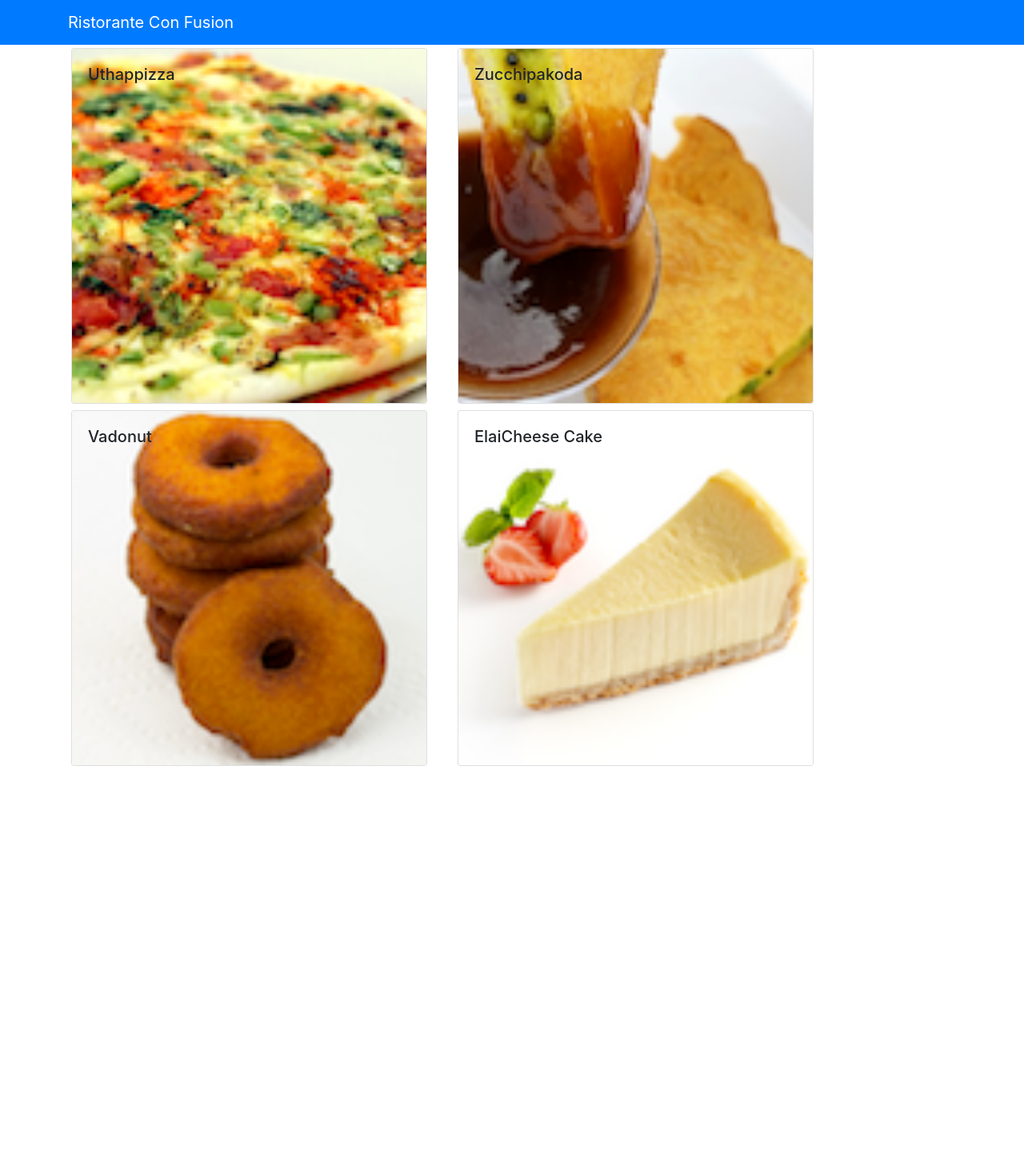
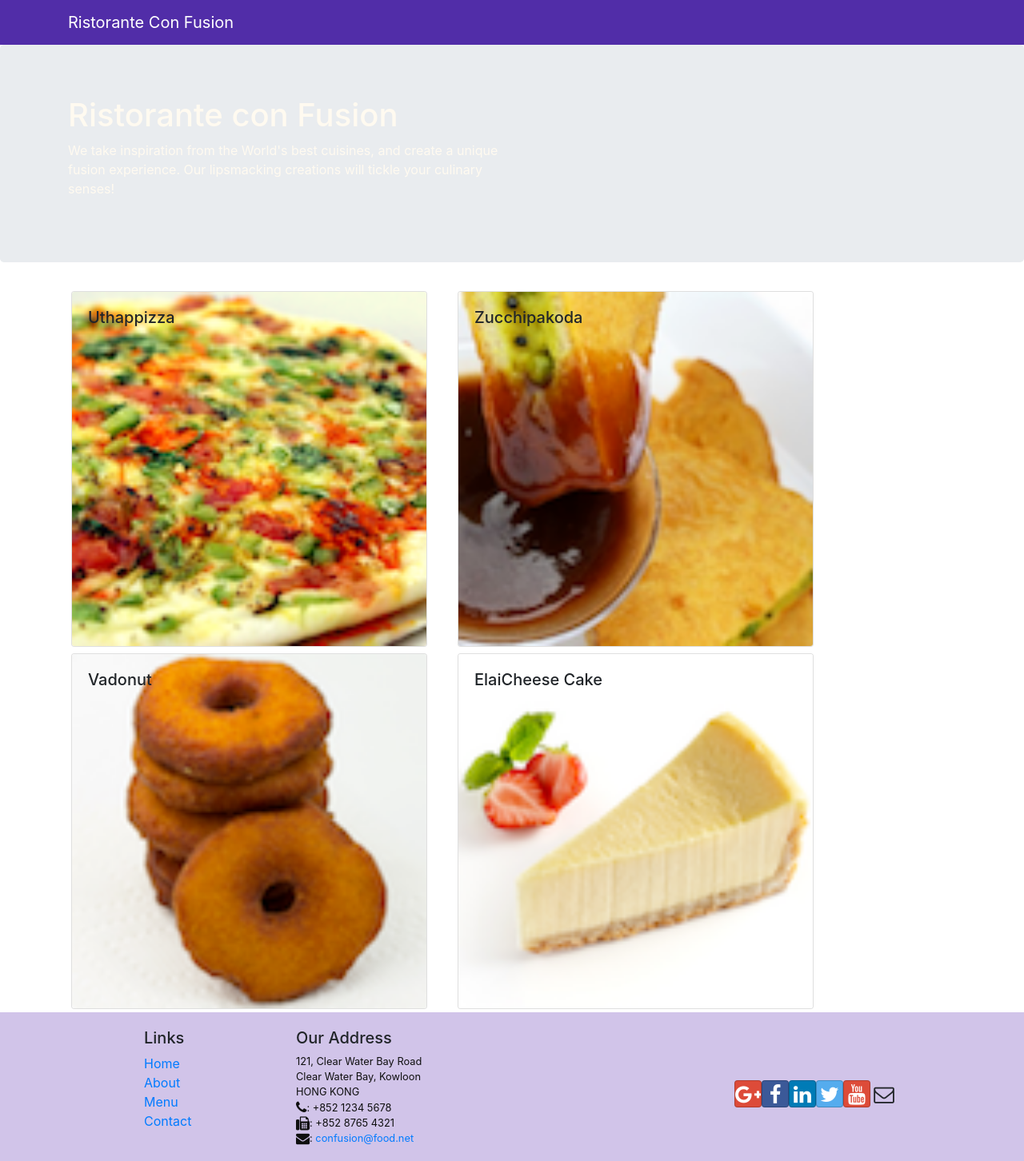
Before and after one commit to alpaca623/confusion, a React (Create React App) app: page /contactus in a window 1280 px wide. Shown: the top 1452 px of the page at 80% size. Before the commit the page ends 962 px from the top, so only its background shows below. Built offline with nearby package versions, Linux system fonts and the light colour scheme.

Commit message:
Header, Footer add, App.css update

```diff
--- a/package.json
+++ b/package.json
@@ -4,6 +4,8 @@
   "private": true,
   "dependencies": {
     "bootstrap": "^4.1.3",
+    "bootstrap-social": "^5.1.1",
+    "font-awesome": "^4.7.0",
     "react": "^16.6.3",
     "react-dom": "^16.6.3",
     "react-popper": "^1.3.0",
--- /dev/null
+++ b/src/App.css
@@ -0,0 +1,33 @@
+.row-header{
+    margin:0px auto;
+    padding:0px auto;
+}
+
+.row-content {
+    margin:0px auto;
+    padding: 50px 0px 50px 0px;
+    border-bottom: 1px ridge;
+    min-height:400px;
+}
+
+.footer{
+    background-color: #D1C4E9;
+    margin:0px auto;
+    padding: 20px 0px 20px 0px;
+}
+.jumbotron {
+    padding:70px 30px 70px 30px;
+    margin:0px auto;
+    background-color: #9575CD;
+    color:floralwhite;
+}
+
+address{
+    font-size:80%;
+    margin:0px;
+    color:#0f0f0f;
+}
+
+.navbar-dark {
+    background-color: #512DA8;
+}
--- a/src/App.js
+++ b/src/App.js
@@ -1,7 +1,7 @@
 import React, { Component } from 'react';
+import Main from './components/MainComponent';
 
-
-import Main from './components/MainComponent';
+import './App.css';
 
 class App extends Component {
   render() {
--- /dev/null
+++ b/src/components/FooterComponent.js
@@ -0,0 +1,50 @@
+import React from 'react';
+
+function Footer(props) {
+    return(
+    <div className="footer">
+        <div className="container">
+            <div className="row justify-content-center">
+                <div className="col-4 offset-1 col-sm-2">
+                    <h5>Links</h5>
+                    <ul className="list-unstyled">
+                        <li><a href="#">Home</a></li>
+                        <li><a href="#">About</a></li>
+                        <li><a href="#">Menu</a></li>
+                        <li><a href="contactus.html">Contact</a></li>
+                    </ul>
+                </div>
+                <div className="col-7 col-sm-5">
+                    <h5>Our Address</h5>
+                    <address>
+		              121, Clear Water Bay Road<br />
+		              Clear Water Bay, Kowloon<br />
+		              HONG KONG<br />
+		              <i className="fa fa-phone fa-lg"></i>: +852 1234 5678<br />
+		              <i className="fa fa-fax fa-lg"></i>: +852 8765 4321<br />
+		              <i className="fa fa-envelope fa-lg"></i>: <a href="mailto:confusion@food.net">
+                         confusion@food.net</a>
+                    </address>
+                </div>
+                <div className="col-12 col-sm-4 align-self-center">
+                    <div className="text-center">
+                        <a className="btn btn-social-icon btn-google" href="http://google.com/+"><i className="fa fa-google-plus"></i></a>
+                        <a className="btn btn-social-icon btn-facebook" href="http://www.facebook.com/profile.php?id="><i className="fa fa-facebook"></i></a>
+                        <a className="btn btn-social-icon btn-linkedin" href="http://www.linkedin.com/in/"><i className="fa fa-linkedin"></i></a>
+                        <a className="btn btn-social-icon btn-twitter" href="http://twitter.com/"><i className="fa fa-twitter"></i></a>
+                        <a className="btn btn-social-icon btn-google" href="http://youtube.com/"><i className="fa fa-youtube"></i></a>
+                        <a className="btn btn-social-icon" href="mailto:"><i className="fa fa-envelope-o"></i></a>
+                    </div>
+                </div>
+            </div>
+            <div className="row justify-content-center">
+                <div className="col-auto">
+                    <p>© Copyright 2018 Ristorante Con Fusion</p>
+                </div>
+            </div>
+        </div>
+    </div>
+    )
+}
+
+export default Footer;
--- /dev/null
+++ b/src/components/HeaderComponent.js
@@ -0,0 +1,28 @@
+import React, { Component } from 'react';
+import { Navbar, NavbarBrand, Jumbotron } from 'reactstrap';
+
+class Header extends Component {
+  render() {
+    return(
+    <React.Fragment>
+      <Navbar dark>
+        <div className="container">
+            <NavbarBrand href="/">Ristorante Con Fusion</NavbarBrand>
+        </div>
+      </Navbar>
+      <Jumbotron>
+           <div className="container">
+               <div className="row row-header">
+                   <div className="col-12 col-sm-6">
+                       <h1>Ristorante con Fusion</h1>
+                       <p>We take inspiration from the World's best cuisines, and create a unique fusion experience. Our lipsmacking creations will tickle your culinary senses!</p>
+                   </div>
+               </div>
+           </div>
+       </Jumbotron>
+    </React.Fragment>
+    );
+  }
+}
+
+export default Header;
--- a/src/components/MainComponent.js
+++ b/src/components/MainComponent.js
@@ -1,8 +1,11 @@
 import React, { Component } from 'react';
-import { Navbar, NavbarBrand } from 'reactstrap';
+
 import Menu from './MenuComponent';
 import DishDetail from './DishDetailComponent';
 import { DISHES } from '../shared/dishes';
+
+import Header from './HeaderComponent';
+import Footer from './FooterComponent';
 
 class Main extends Component{
 
@@ -15,22 +18,18 @@
     }
 
     onDishSelect(dishId){
-        console.log(dishId);
         this.setState({selectedDish:dishId});
     }
 
     render(){
         return(
             <div>
-                <Navbar dark color="primary">
-                    <div className="container">
-                        <NavbarBrand href="/">Ristorante Con Fusion</NavbarBrand>
-                    </div>
-                </Navbar>
+                <Header />
                 <div className="container">
                     <Menu dishes={this.state.dishes} onClick={(dishId) => this.onDishSelect(dishId)} />
                     <DishDetail dish={this.state.dishes.filter((dish) => dish.id === this.state.selectedDish)[0]}/>
                 </div>
+                <Footer />
             </div>
         );
     }
--- a/src/components/MenuComponent.js
+++ b/src/components/MenuComponent.js
@@ -27,6 +27,7 @@
         <div className="row">
             {menu}
         </div>
+
     );
 }
 export default Menu;
--- a/src/index.js
+++ b/src/index.js
@@ -6,6 +6,9 @@
 
 import 'bootstrap/dist/css/bootstrap.min.css';
 
+import 'font-awesome/css/font-awesome.css';
+import 'bootstrap-social/bootstrap-social.css';
+
 ReactDOM.render(<App />, document.getElementById('root'));
 
 // If you want your app to work offline and load faster, you can change
```
Also changed, not shown: document/week3.md (+8 -1 lines), 1 other file (tests, documents, lock files or other folders).
